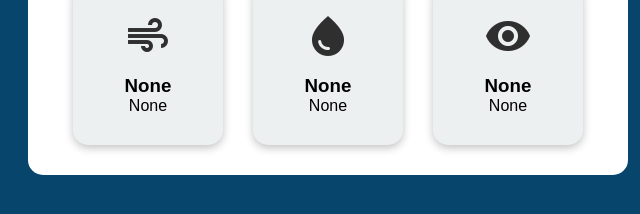
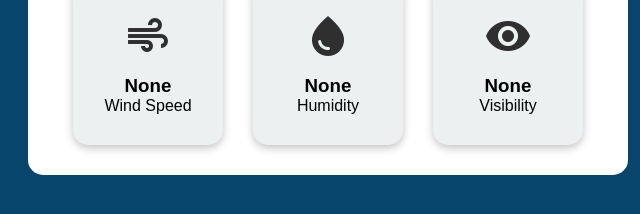
Before and after one commit to Pranavkumar2025/Weather_App, a plain HTML site: page index.html in a window 1280 px wide. Shown: the part 512-726 px from the top of the page, 312-952 px from the left. Drawn offline with Linux system fonts and the light colour scheme.

Commit message:
New commit

```diff
--- a/index.html
+++ b/index.html
@@ -61,21 +61,21 @@
                     <i class="material-icons">air</i>
                     <div>
                         <h3 class="wind-speed">None</h3>
-                        <p class="wind-label">None</p>
+                        <p class="wind-label">Wind Speed</p>
                     </div>
                 </div>
                 <div class="humidity-info">
                     <i class="material-icons">water_drop</i>
                     <div>
                         <h3 class="humidity">None</h3>
-                        <p class="humidity-label">None</p>
+                        <p class="humidity-label">Humidity</p>
                     </div>
                 </div>
                 <div class="visibility-info">
                     <i class="material-icons">visibility</i>
                     <div>
                         <h3 class="visibility-distance">None</h3>
-                        <p class="visibility">None</p>
+                        <p class="visibility">Visibility</p>
                     </div>
                 </div>
             </div>
```
